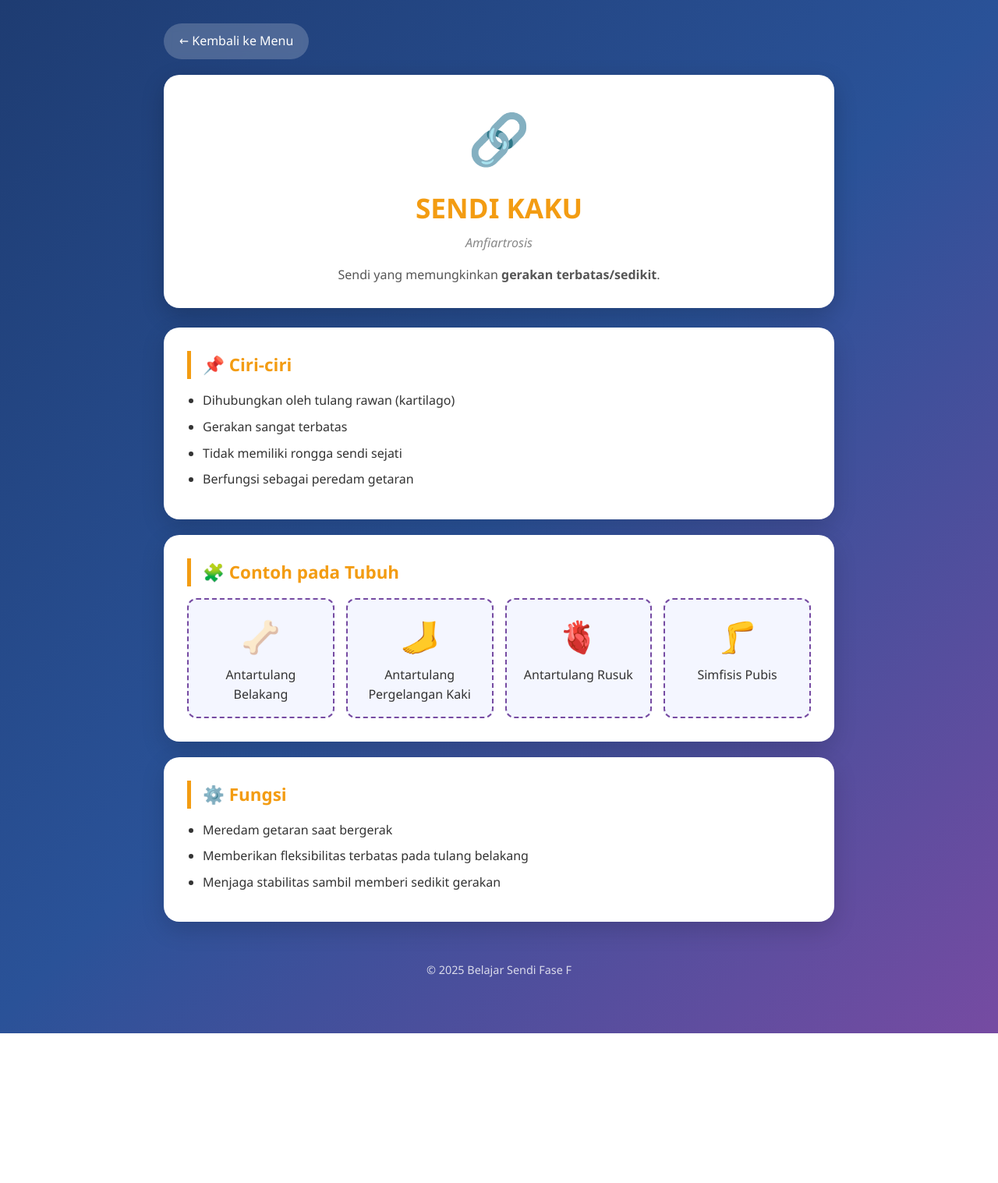
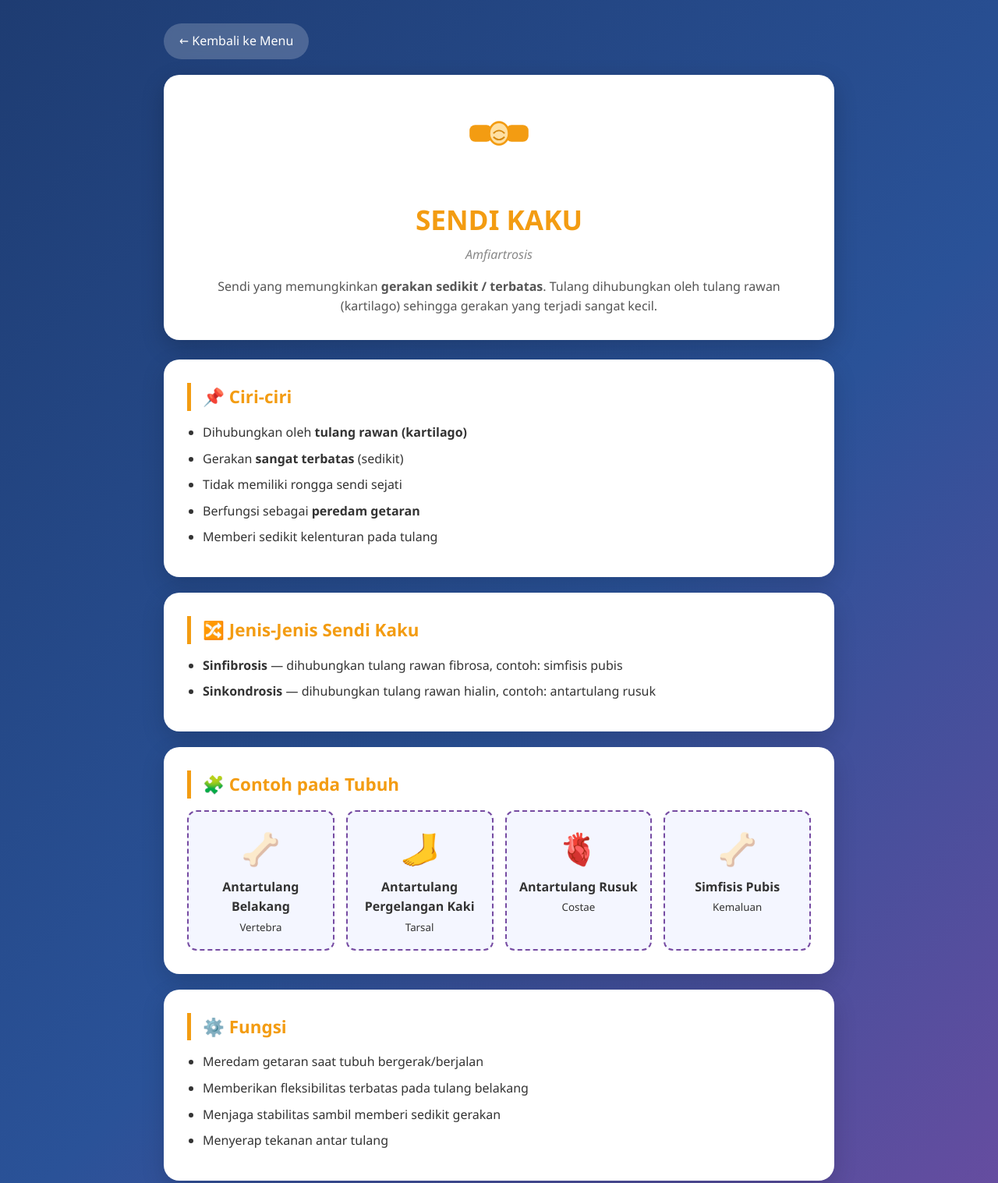
Before and after one commit to bioarticilatio/belajar-sendi-manusia, a plain HTML site: page sendi-kaku.html in a window 1280 px wide. Shown: the top 1517 px of the page at 78% size. Before the commit the page ends 1325 px from the top, so only its background shows below. Drawn offline with Linux system fonts and the light colour scheme.

Commit message:
Update sendi-kaku.html

```diff
--- a/sendi-kaku.html
+++ b/sendi-kaku.html
@@ -11,39 +11,75 @@
     <a href="index.html" class="back-btn">← Kembali ke Menu</a>
 
     <div class="detail-header">
-      <div class="icon-big">🔗</div>
+      <div class="icon-big">
+        <!-- SVG: Dua tulang dihubungkan tulang rawan (gerakan terbatas) -->
+        <svg viewBox="0 0 100 100" width="90" height="90">
+          <rect x="8" y="38" width="32" height="24" rx="8" fill="#f39c12"/>
+          <rect x="60" y="38" width="32" height="24" rx="8" fill="#f39c12"/>
+          <ellipse cx="50" cy="50" rx="14" ry="16" fill="#ffe0a3" stroke="#f39c12" stroke-width="3"/>
+          <path d="M42 50 Q50 42 58 50" stroke="#d68910" stroke-width="2" fill="none"/>
+          <path d="M42 55 Q50 63 58 55" stroke="#d68910" stroke-width="2" fill="none"/>
+        </svg>
+      </div>
       <h1>SENDI KAKU</h1>
       <p class="latin">Amfiartrosis</p>
-      <p>Sendi yang memungkinkan <strong>gerakan terbatas/sedikit</strong>.</p>
+      <p>Sendi yang memungkinkan <strong>gerakan sedikit / terbatas</strong>. Tulang dihubungkan oleh tulang rawan (kartilago) sehingga gerakan yang terjadi sangat kecil.</p>
     </div>
 
     <div class="content-card">
       <h2>📌 Ciri-ciri</h2>
       <ul>
-        <li>Dihubungkan oleh tulang rawan (kartilago)</li>
-        <li>Gerakan sangat terbatas</li>
+        <li>Dihubungkan oleh <strong>tulang rawan (kartilago)</strong></li>
+        <li>Gerakan <strong>sangat terbatas</strong> (sedikit)</li>
         <li>Tidak memiliki rongga sendi sejati</li>
-        <li>Berfungsi sebagai peredam getaran</li>
+        <li>Berfungsi sebagai <strong>peredam getaran</strong></li>
+        <li>Memberi sedikit kelenturan pada tulang</li>
+      </ul>
+    </div>
+
+    <div class="content-card">
+      <h2>🔀 Jenis-Jenis Sendi Kaku</h2>
+      <ul>
+        <li><strong>Sinfibrosis</strong> — dihubungkan tulang rawan fibrosa, contoh: simfisis pubis</li>
+        <li><strong>Sinkondrosis</strong> — dihubungkan tulang rawan hialin, contoh: antartulang rusuk</li>
       </ul>
     </div>
 
     <div class="content-card">
       <h2>🧩 Contoh pada Tubuh</h2>
       <div class="example-grid">
-        <div class="example-item"><span class="emoji">🦴</span>Antartulang Belakang</div>
-        <div class="example-item"><span class="emoji">🦶</span>Antartulang Pergelangan Kaki</div>
-        <div class="example-item"><span class="emoji">🫀</span>Antartulang Rusuk</div>
-        <div class="example-item"><span class="emoji">🦵</span>Simfisis Pubis</div>
+        <div class="example-item">
+          <span class="emoji">🦴</span>
+          <div><strong>Antartulang Belakang</strong><br><small>Vertebra</small></div>
+        </div>
+        <div class="example-item">
+          <span class="emoji">🦶</span>
+          <div><strong>Antartulang Pergelangan Kaki</strong><br><small>Tarsal</small></div>
+        </div>
+        <div class="example-item">
+          <span class="emoji">🫀</span>
+          <div><strong>Antartulang Rusuk</strong><br><small>Costae</small></div>
+        </div>
+        <div class="example-item">
+          <span class="emoji">🦴</span>
+          <div><strong>Simfisis Pubis</strong><br><small>Kemaluan</small></div>
+        </div>
       </div>
     </div>
 
     <div class="content-card">
       <h2>⚙️ Fungsi</h2>
       <ul>
-        <li>Meredam getaran saat bergerak</li>
+        <li>Meredam getaran saat tubuh bergerak/berjalan</li>
         <li>Memberikan fleksibilitas terbatas pada tulang belakang</li>
         <li>Menjaga stabilitas sambil memberi sedikit gerakan</li>
+        <li>Menyerap tekanan antar tulang</li>
       </ul>
+    </div>
+
+    <div class="content-card">
+      <h2>💡 Tahukah Kamu?</h2>
+      <p>Sendi kaku pada tulang belakang memungkinkan kita membungkuk dan menoleh <em>tanpa</em> membuat tulang belakang patah. Bayangkan jika tulang punggung kita sendi mati — kita tidak akan bisa membungkuk sama sekali!</p>
     </div>
 
     <footer><p>© 2025 Belajar Sendi Fase F</p></footer>
```
